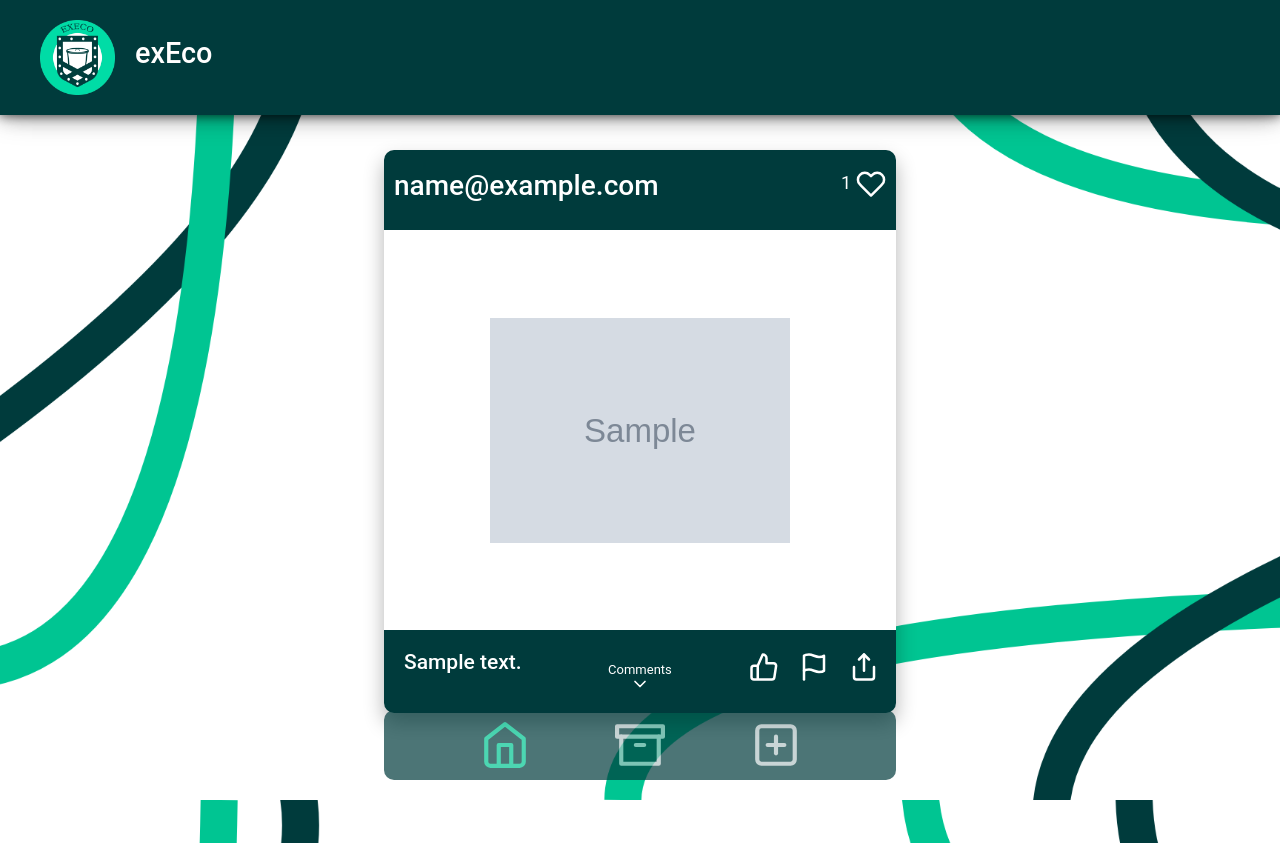
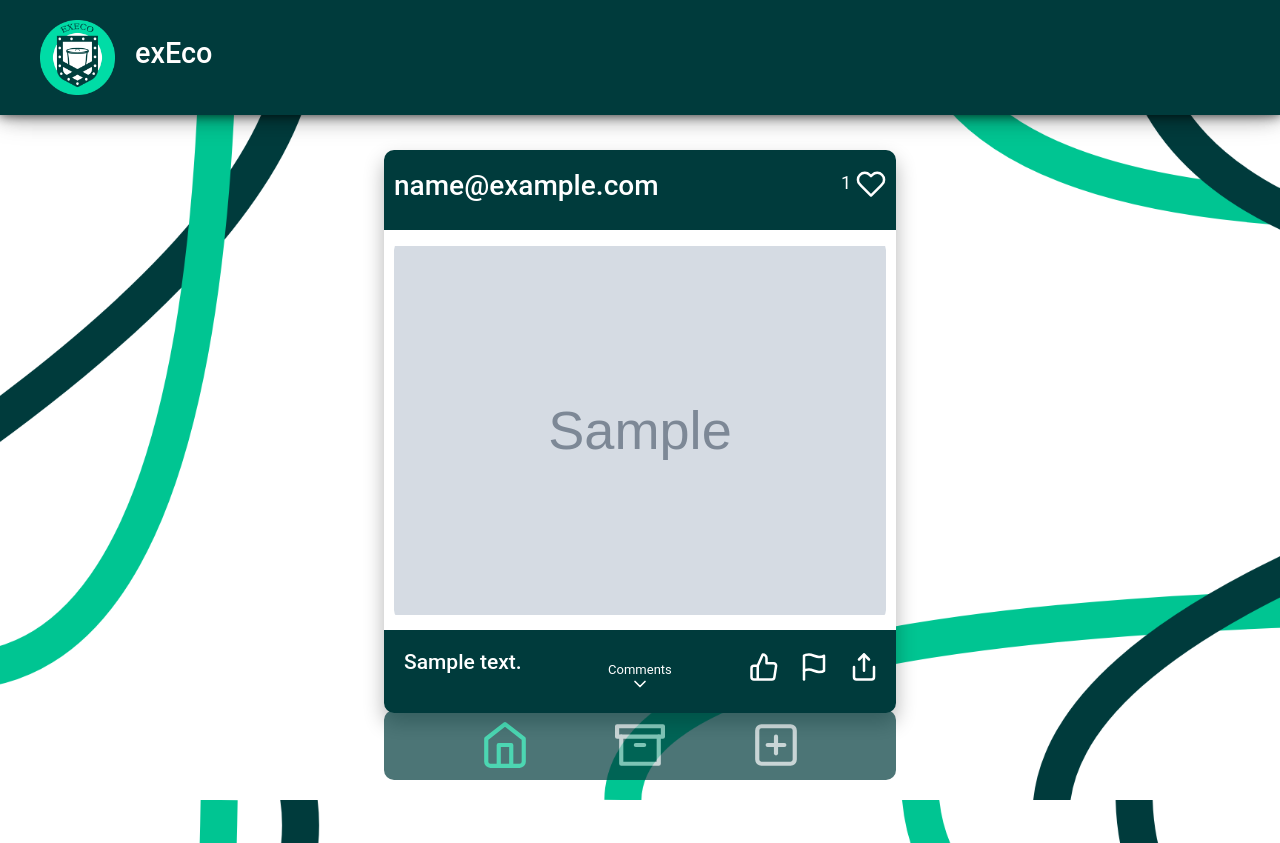
Before and after one commit to W3r5l3y/exEco, a Django app: page /forum/ in a window 1280 px wide. Run offline with Django 4.2, Linux system fonts and the light colour scheme; tables that the repository leaves empty hold one stand-in row (values such as "Sample post"); grey boxes marked "Sample" are stand-in pictures; parts of the project's set-up code (start-up, migrations or seed data) failed here and were passed over; some libraries are stand-ins or nearby versions.

```diff
--- a/accounts/static/css/login.css
+++ b/accounts/static/css/login.css
@@ -30,7 +30,7 @@ main {
     justify-content: center;
     width: 500px;
     background: transparent;
-    border: 2px solid var(--display_color) ;
+    border: 2px solid var(--display_colour) ;
     backdrop-filter: blur(5px);
     box-shadow:
         0 0 10px rgba(0, 0, 0, 0.5),
--- a/accounts/static/css/settings.css
+++ b/accounts/static/css/settings.css
@@ -17,7 +17,7 @@ main {
     flex-direction: column;
     width: 1300px;
     height: 900px;
-    border: 2px solid var(--display_color) ;
+    border: 2px solid var(--display_colour) ;
     backdrop-filter: blur(5px);
     box-shadow:
         0 0 10px rgba(0, 0, 0, 0.5),
--- a/forum/static/css/forum_home.css
+++ b/forum/static/css/forum_home.css
@@ -41,6 +41,7 @@ main {
 .like-count {
     display: flex;
     flex-direction: row;
+    cursor: pointer;
 
 }
 
@@ -96,7 +97,7 @@ main {
 
 .post-image {
     width: 100%;
-    max-width: 300px;
+    max-width: 550px;
     height: auto;
     border-radius: 10px;
     object-fit: contain;
--- a/forum/static/js/forum_home.js
+++ b/forum/static/js/forum_home.js
@@ -27,7 +27,7 @@ function sharePost(postId) {
             likeCountText.textContent = data.likes;
             const likeButton = document.querySelector(`#like-button-${postId}`);
             const heartButton = document.querySelector(`#like-heart-${postId}`);
-            likeCountText.style.color = data.liked ? getComputedStyle(document.documentElement).getPropertyValue('--accessories_colour').trim() : "white";
+            likeCountText.style.color = data.liked ? "red" : "white";
             heartButton.src = data.liked ? activeHeart : nonActiveHeart;
             likeButton.src = data.liked ? likedButton : notLikedButton;
         })
--- a/forum/templates/forum/forum_home.html
+++ b/forum/templates/forum/forum_home.html
@@ -24,7 +24,7 @@
                     <div class="post-top">
                         <h3><a href="{% url 'user_profile' post.user.id %}" class="user_profile_link">{{ post.user.email }}</a></h3>
                         <div class="like-count-container">
-                            <div class="like-count">
+                            <div class="like-count" onclick="likePost({{ post.post_id }})">
                                 <p id="like-count-{{ post.post_id }}" class="like-count-text">{{ post.likes }}</p>
                                 <img class="like-count-image" src="{% static 'img/heart.svg' %}" alt="like_count" id="like-heart-{{ post.post_id }}">
                             </div>
--- a/qrscanner/static/css/qrscanner.css
+++ b/qrscanner/static/css/qrscanner.css
@@ -1,7 +1,7 @@
 /*:root {
     --primary_colour: #003b3c;
     --accessories_colour: #00c592;
-    --display_color: #002727;
+    --display_colour: #002727;
     --neutral_colour: #fff;
 }*/
 
--- a/static/css/colours.css
+++ b/static/css/colours.css
@@ -1,6 +1,6 @@
 :root {
   --primary_colour: #003b3c;
   --accessories_colour: #00c592;
-  --display_color: #002727;
+  --display_colour: #002727;
   --neutral_colour: #fff;
 }
--- a/static/css/navbar.css
+++ b/static/css/navbar.css
@@ -78,7 +78,7 @@ header {
     width: 50px;
     height: 50px;
     border-radius: 50%;
-    border: 2px solid var(--display_color);
+    border: 2px solid var(--display_colour);
     color: black;
 }
 
--- a/transport/static/css/transport.css
+++ b/transport/static/css/transport.css
@@ -1,7 +1,7 @@
 /*:root {
     --primary_colour: #003b3c;
     --accessories_colour: #00c592;
-    --display_color: #002727;
+    --display_colour: #002727;
     --neutral_colour: #fff;
 }*/
 
```
Also changed, not shown: inventory/static/css/inventory.css (+4 -4 lines), forum/static/img/heart_active.svg, forum/static/img/liked.svg.
